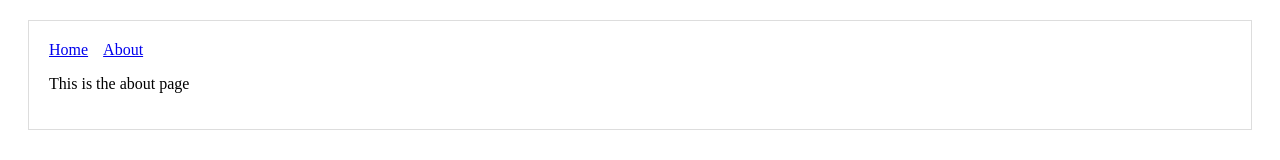
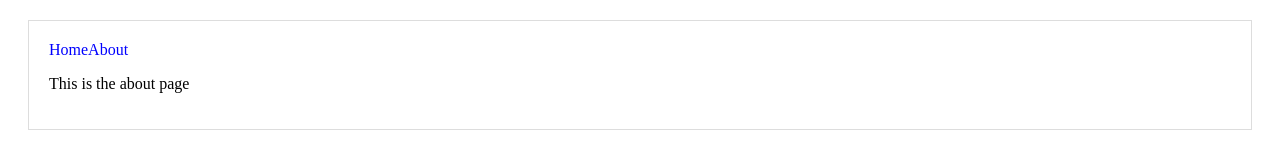
Before and after one commit to jehupacheco/nextjs-spike, a Next.js app: page /about in a window 1280 px wide. Shown: the top 160 px of the page. Built offline with nearby package versions, Linux system fonts and the light colour scheme.

Commit message:
Styled Components added

```diff
--- a/components/Header.js
+++ b/components/Header.js
@@ -1,17 +1,13 @@
 import React from 'react';
-import Link from 'next/link';
-
-const linkStyle = {
-  marginRight: 15
-};
+import Link from 'components/Link';
 
 const Header = () => (
   <div>
     <Link href="/">
-      <a style={linkStyle}>Home</a>
+      Home
     </Link>
     <Link href="/about">
-      <a style={linkStyle}>About</a>
+      About
     </Link>
   </div>
 );
--- /dev/null
+++ b/components/Link.js
@@ -0,0 +1,31 @@
+import React from 'react';
+import PropTypes from 'prop-types';
+import NextLink from 'next/link';
+import styled from 'styled-components';
+
+const StyledLink = styled.a`
+  color: blue;
+  cursor: pointer;
+
+  &:visited {
+    color: purple;
+  }
+`;
+
+const Link = ({ children, as: asUrl, href }) => (
+  <NextLink as={asUrl} href={href}>
+    <StyledLink>
+      {children}
+    </StyledLink>
+  </NextLink>
+);
+
+Link.displayName = 'Link';
+
+Link.propTypes = {
+  className: PropTypes.string,
+  as: PropTypes.string,
+  href: PropTypes.string,
+};
+
+export default Link;
--- a/package.json
+++ b/package.json
@@ -16,6 +16,7 @@
   },
   "devDependencies": {
     "babel-plugin-module-resolver": "^3.0.0",
+    "babel-plugin-styled-components": "^1.4.0",
     "babel-plugin-transform-decorators-legacy": "^1.3.4",
     "babel-preset-env": "^1.6.1"
   }
--- /dev/null
+++ b/pages/_document.js
@@ -0,0 +1,26 @@
+import Document, { Head, Main, NextScript } from 'next/document';
+import { ServerStyleSheet } from 'styled-components';
+
+export default class MyDocument extends Document {
+  static getInitialProps ({ renderPage }) {
+    const sheet = new ServerStyleSheet();
+    const page = renderPage(App => props => sheet.collectStyles(<App {...props} />));
+    const styleTags = sheet.getStyleElement();
+    return { ...page, styleTags };
+  };
+
+  render () {
+    return (
+      <html>
+        <Head>
+          <title>My page</title>
+          {this.props.styleTags}
+        </Head>
+        <body>
+          <Main />
+          <NextScript />
+        </body>
+      </html>
+    );
+  }
+}
```
Also changed, not shown: .babelrc, 2 other files (tests, documents, lock files or other folders).
